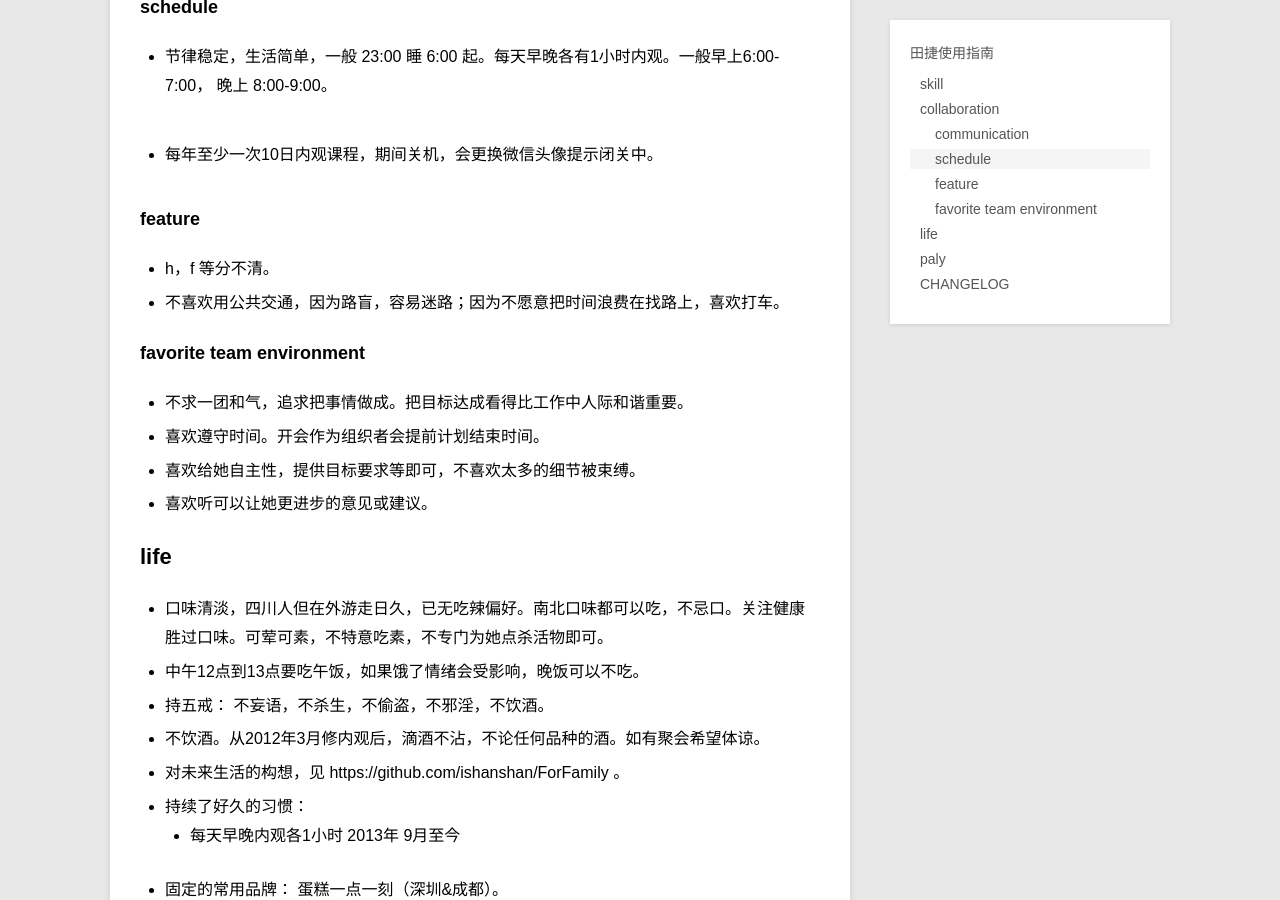
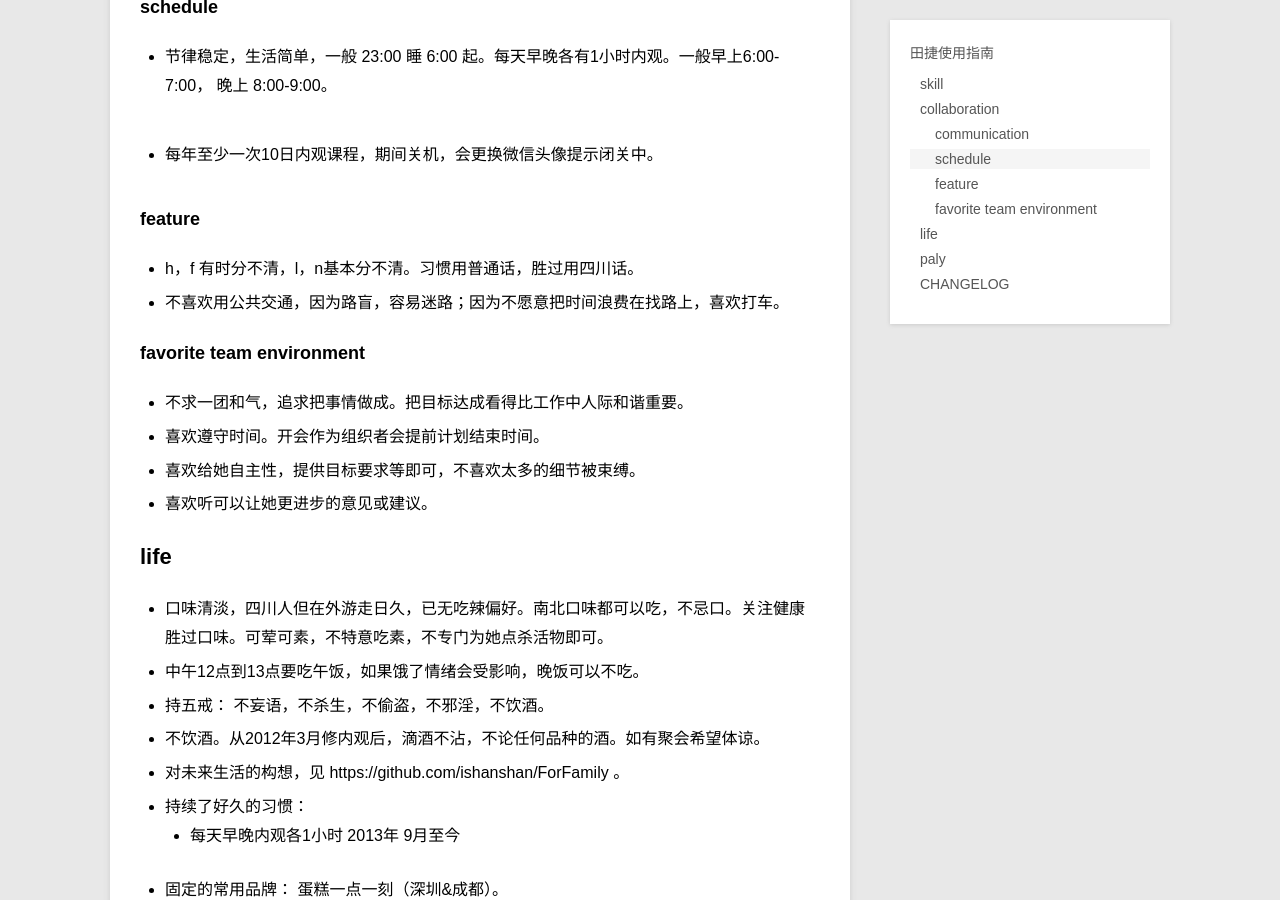
Before and after one commit to violettianjie/violettianjie.github.io, a Jekyll site: the page built from _posts/journal/2017-12-27-usageviolet.md, in a window 1280 px wide and 900 px high, scrolled down 1719 px. Built offline with Jekyll 4.4.1, drawn with Linux system fonts in a browser that asks for light colours.

Commit message:
Update 2017-12-27-usageviolet.md

```diff
--- a/_posts/journal/2017-12-27-usageviolet.md
+++ b/_posts/journal/2017-12-27-usageviolet.md
@@ -77,7 +77,7 @@ description: 独立博客
 ### feature
 
 
--  h，f 等分不清。
+-  h，f 有时分不清，l，n基本分不清。习惯用普通话，胜过用四川话。
 -  不喜欢用公共交通，因为路盲，容易迷路；因为不愿意把时间浪费在找路上，喜欢打车。
 
 
```
